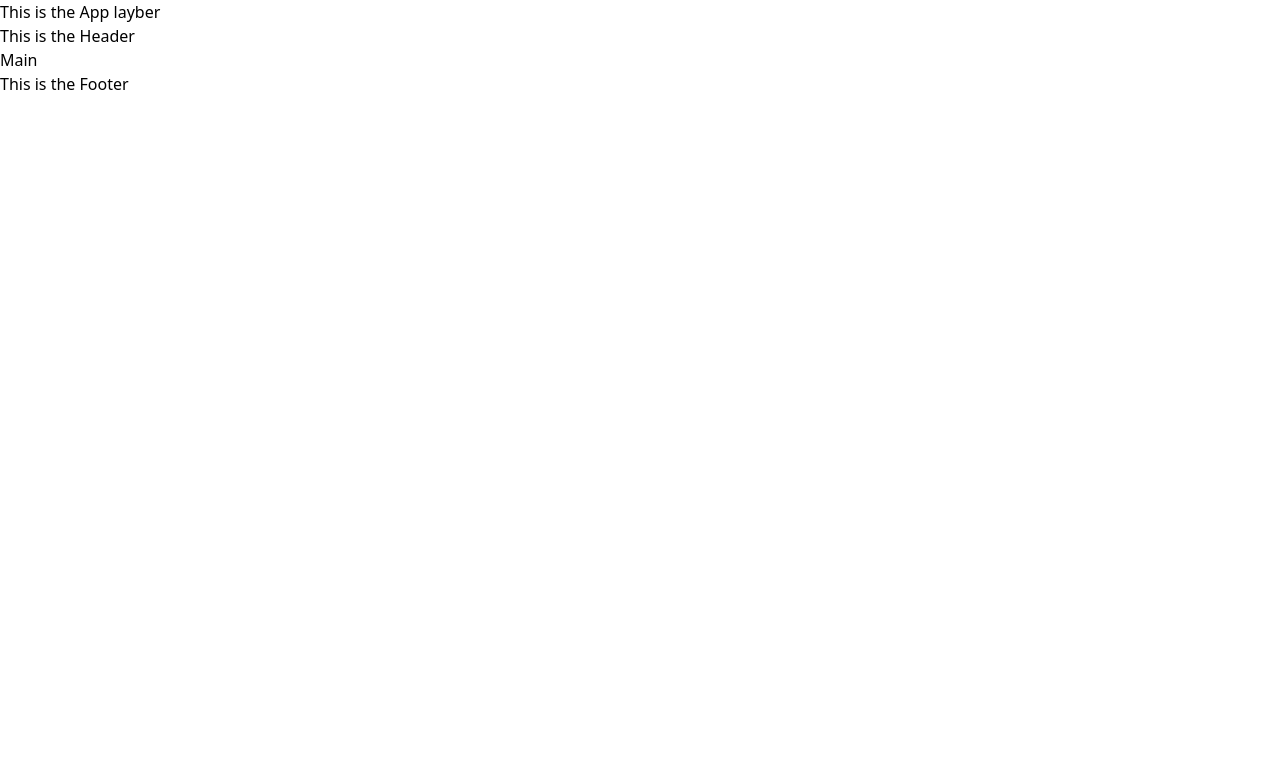
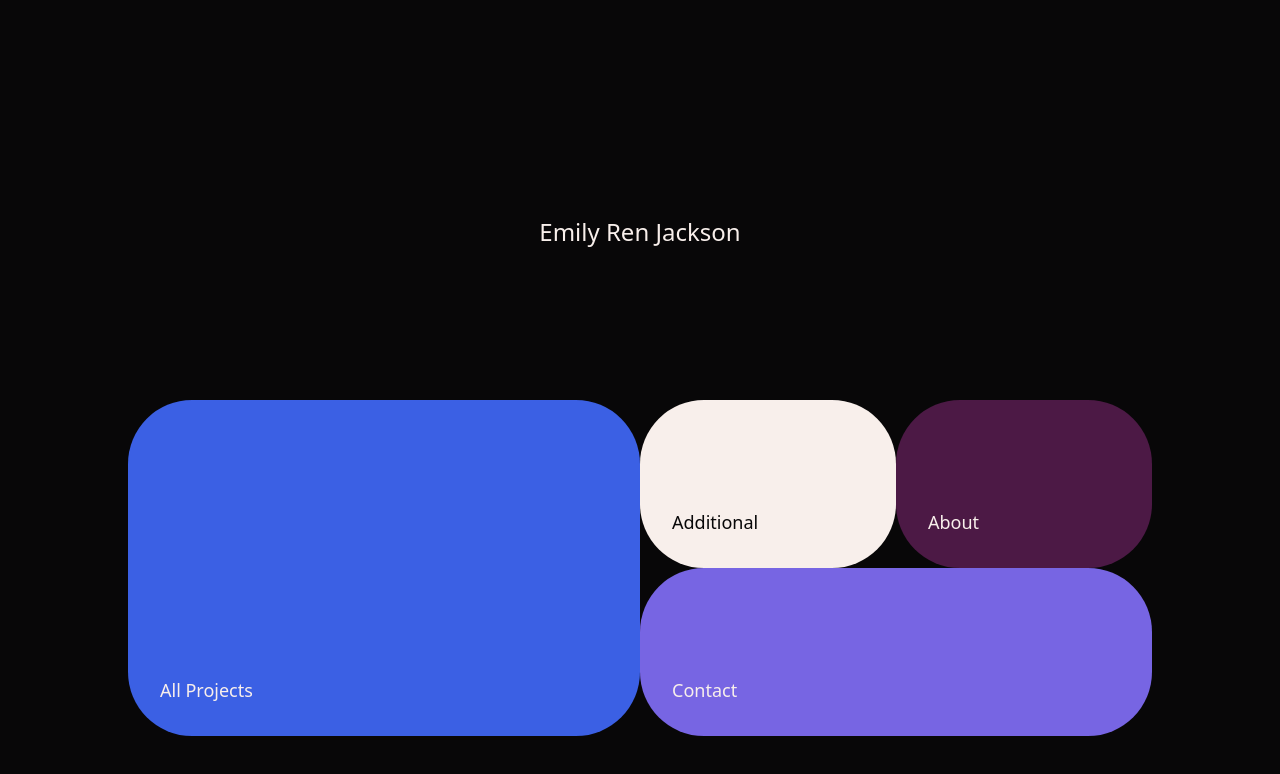
Before and after one commit to erenjax/portfolio, a React (Create React App) app: page / in a window 1280 px wide. Shown: the top 774 px of the page. Built offline with nearby package versions, Linux system fonts and the light colour scheme.

Commit message:
Create Homepage
- Create home page components
- no functionality
- Set custom tailwind colors and corner radius

```diff
--- a/package.json
+++ b/package.json
@@ -46,6 +46,7 @@
     ]
   },
   "devDependencies": {
+    "prettier": "^3.3.3",
     "tailwindcss": "^3.4.15",
     "typescript": "^4.9.5"
   }
--- a/src/App/App.tsx
+++ b/src/App/App.tsx
@@ -4,7 +4,6 @@ import "../tailwind.css"
 const App = ():JSX.Element =>  {
   return (
       <div>
-        <p className="text-100">This is the App layber</p>
         <Main />
       </div>
   )
--- /dev/null
+++ b/src/App/Main/Home/Home.tsx
@@ -0,0 +1,29 @@
+const Home = (): JSX.Element => {
+  return (
+    <div className="flex flex-col w-screen h-screen bg-customBlack text-customWhite px-32 py-16">
+      <div className="flex w-full h-1/2 text-2xl justify-center">
+        <p className="self-center">Emily Ren Jackson</p>
+      </div>
+      <div className="flex flex-row w-full h-1/2 text-lg">
+        <div className="flex w-1/2 h-full rounded-xl bg-accent-blue p-8">
+          <p className="self-end">All Projects</p>
+        </div>
+        <div className="flex flex-col w-1/2">
+          <div className="flex flex-row h-1/2">
+            <div className="flex w-1/2 h-full bg-customWhite rounded-xl text-customBlack p-8">
+              <p className="self-end">Additional</p>
+            </div>
+            <div className="flex w-1/2 h-full bg-accent-purple-dark rounded-xl p-8">
+              <p className="self-end">About</p>
+            </div>
+          </div>
+          <div className="flex h-1/2 w-full bg-accent-purple-light rounded-xl p-8">
+            <p className="self-end">Contact</p>
+          </div>
+        </div>
+      </div>
+    </div>
+  )
+}
+
+export default Home
--- /dev/null
+++ b/src/App/Main/Home/index.tsx
@@ -0,0 +1 @@
+export { default } from "./Home"
--- a/src/App/Main/Main.tsx
+++ b/src/App/Main/Main.tsx
@@ -1,12 +1,9 @@
-import Footer from "./Footer"
-import Header from "./Header"
+import Home from "./Home"
 
 const Main = (): JSX.Element => {
   return (
     <div className="text-200">
-      <Header />
-      Main
-      <Footer />
+      <Home />
     </div>
   )
 }
--- a/tailwind.config.js
+++ b/tailwind.config.js
@@ -1,8 +1,23 @@
 /** @type {import('tailwindcss').Config} */
 module.exports = {
-  content: [],
+  content: ["./src/**/*.{ts,tsx}", "./public/index.html"],
   theme: {
-    extend: {},
+    extend: {
+      borderRadius: {
+        "xl": "64px",
+      },
+      colors: {
+        customBlack: "#080708",
+        customWhite: "#F8EFEB",
+        accent: {
+          blue: "#3B60E4",
+          purple: {
+            light: "#7765E3",
+            dark: "#4C1945",
+          }
+        },
+      }
+    },
   },
   plugins: [],
 }
```
Also changed, not shown: .prettierrc.json (added), 2 other files (tests, documents, lock files or other folders).
